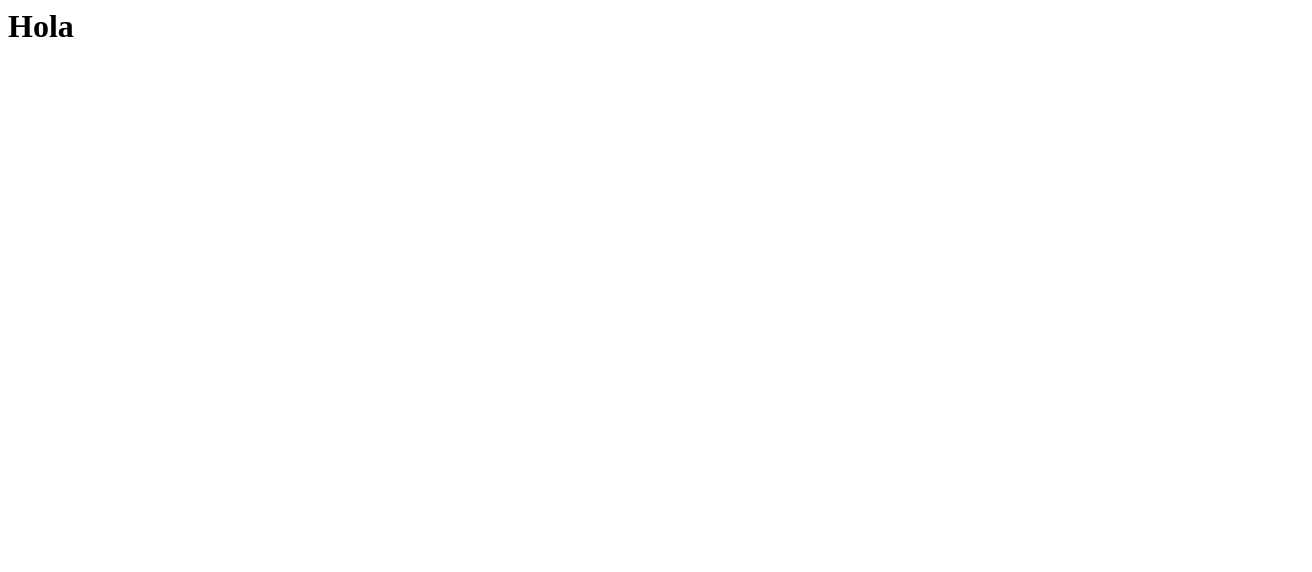
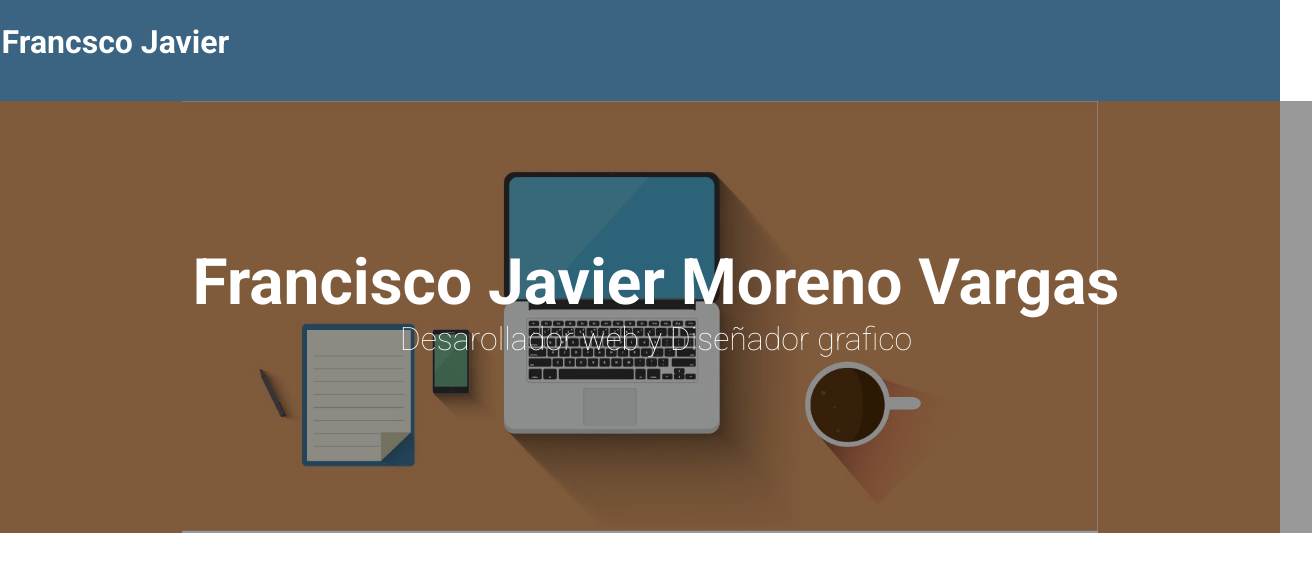
Before and after one commit to javier92/javier92.github.io, a plain HTML site: page index.html in a window 1280 px wide. Shown: the whole page, 1312 px wide, since content can reach past the window. Drawn offline with Linux system fonts and the light colour scheme.

Commit message:
testeando diseño

```diff
--- /dev/null
+++ b/css/style.css
@@ -0,0 +1,50 @@
+body{
+	margin: 0;
+	width: 100%;
+	color: #333;
+	font-family: "Roboto", Arial, sans-serif;
+	font-size: 100%;
+	font-weight: normal;
+}
+/*barra de navegacion principal and header*/
+
+header{
+	padding: 0.1em;
+	height: 98px;
+	background-color: #3A6481;
+	color: #fff;
+}
+
+/* contenedor heroe*/
+
+.hero{
+	width: 100%;
+	min-height:400px;
+	background-color: #D39562;
+	background-image: url(../img/hero-mage.jpg);
+	background-size: contain;
+	background-position: center;
+	background-repeat: no-repeat;
+	text-align: center;
+}
+
+.hero h2{
+	font-size: 4em;
+	color: #fff;
+	margin-top: 2em;
+	margin-bottom:0;
+}
+
+.hero span{
+	display: block;
+	font-size: 2em;
+	color: #fff;
+	font-weight:100;
+}
+
+.pantalla{
+	width: 100%;
+	min-height:400px;
+	padding: 1em;
+	background-color: rgba(0,0,0,0.4);
+}
--- a/index.html
+++ b/index.html
@@ -1,8 +1,21 @@
+<!DOCTYPE html>
 <html>
 <head>
+	<meta charset="utf-8">
 	<title>Javier</title>
+	<link href='http://fonts.googleapis.com/css?family=Roboto:400,300,100,700' rel='stylesheet' type='text/css'>
+	<link rel="stylesheet" type="text/css" href="css/style.css">
 </head>
 <body>
-	<h1>Hola</h1>
+	<header>
+		<h1>Francsco Javier</h1>
+		<nav></nav>
+	</header>
+	<div class="hero">
+		<div class="pantalla">
+		<h2>Francisco Javier Moreno Vargas</h2>
+		<span>Desarollador web y Diseñador grafico</span>
+		</div>
+	</div>
 </body>
 </html>
```
Also changed, not shown: img/hero-mage.jpg (added).
